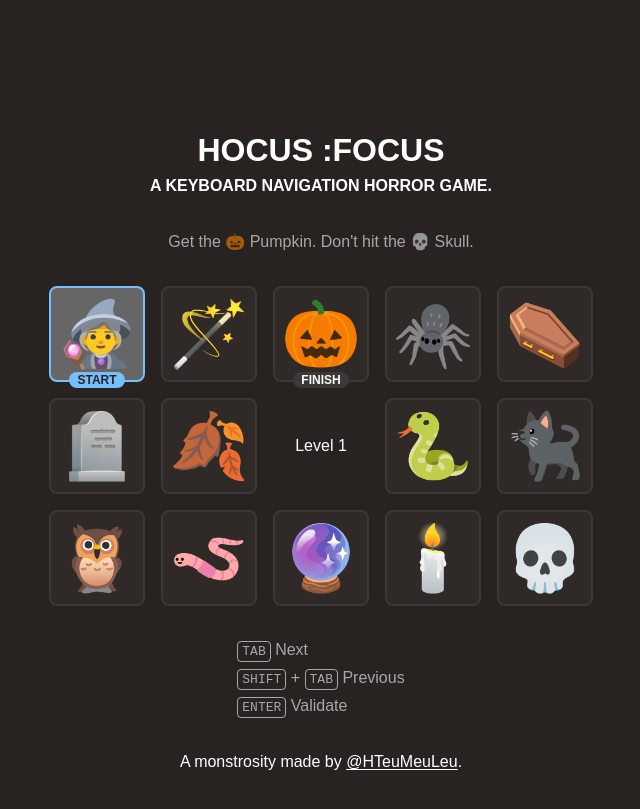
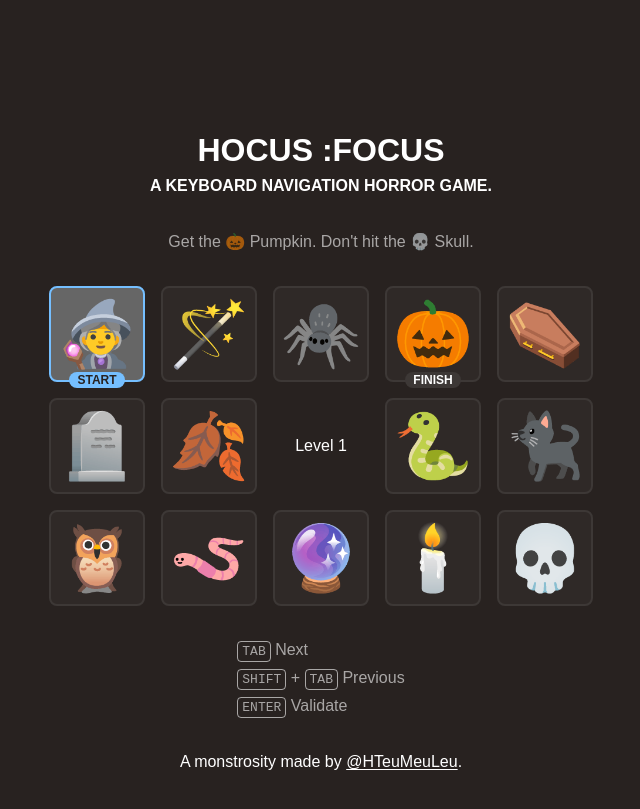
Before and after one commit to hteumeuleu/hocus-focus, a Jekyll site: the page built from pages/1.html, in a window 1280 px wide. Shown: the top 809 px of the page, without its empty margins (319-959 px from the left). Built offline with Jekyll 4.4.1, drawn with Linux system fonts in a browser that asks for light colours.

Commit message:
Move item on level 1

```diff
--- a/pages/1.html
+++ b/pages/1.html
@@ -5,8 +5,8 @@ permalink: /
 <div class="game">
 	<button type="button" class="icon" autofocus="autofocus">🧙‍♀️ <span class="badge">Start</span></button>
 	<button type="button" class="icon">🪄</button>
+	<button type="button" class="icon">🕷️</button>
 	<a href="/2/" class="icon">🎃 <span class="badge">Finish</span></a>
-	<button type="button" class="icon">🕷️</button>
 	<button type="button" class="icon">⚰️</button>
 	<button type="button" class="icon">🪦</button>
 	<button type="button" class="icon">🍂</button>
```
